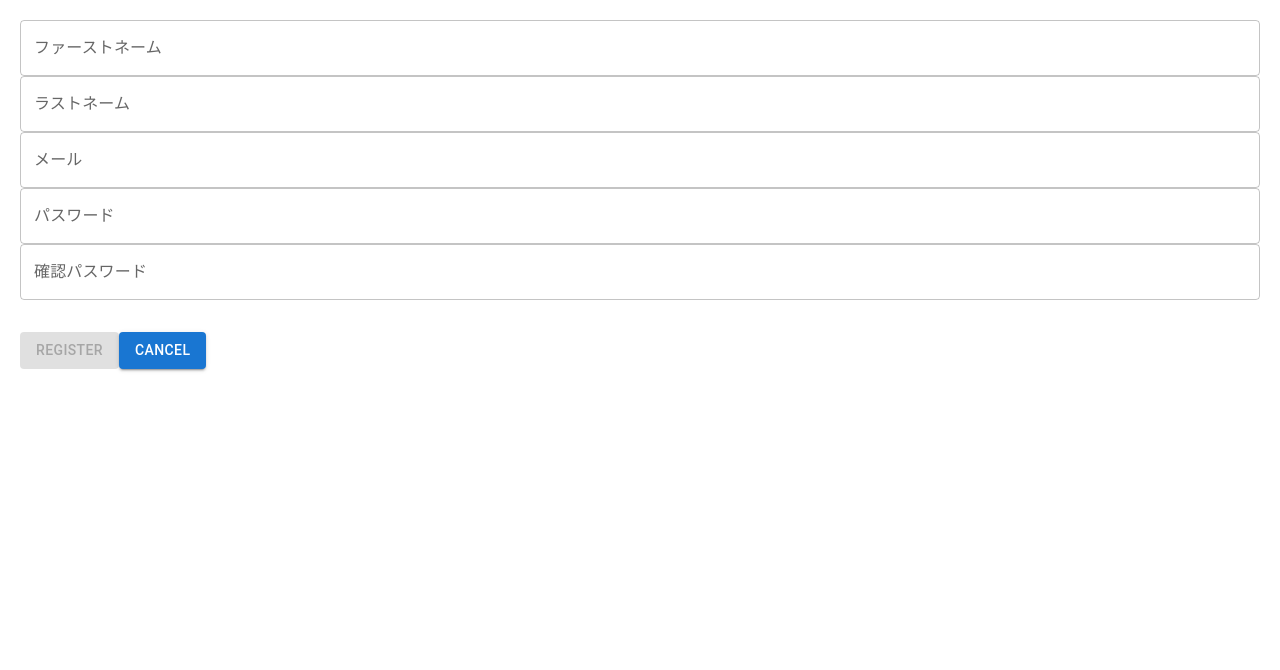
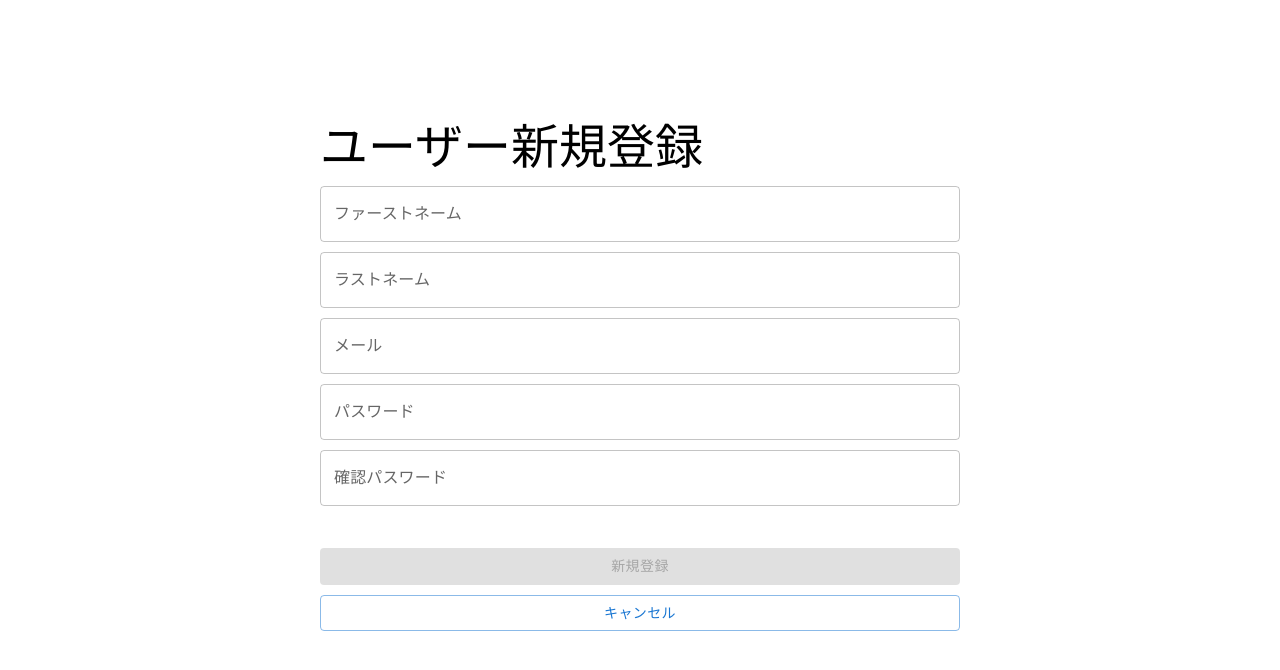
Before and after one commit to FREEZ2385/AttendenceSystem, a React (Create React App) app: page /register in a window 1280 px wide. Shown: the top 670 px of the page. Built offline with nearby package versions, Linux system fonts and the light colour scheme.

Commit message:
[Update] styled login / register page

```diff
--- a/src/components/pages/css/register.css
+++ b/src/components/pages/css/register.css
@@ -1,4 +1,4 @@
 .register {
-  padding: 20px;
+  padding: 15vh 25vw;
   display: grid;
 }
--- a/src/components/pages/login.tsx
+++ b/src/components/pages/login.tsx
@@ -1,7 +1,7 @@
 import React, { useState } from 'react';
-import { Button, TextField } from '@mui/material';
+import { Button, TextField, Typography } from '@mui/material';
 import { useNavigate } from 'react-router-dom';
-import './css/register.css'
+import './css/login.css'
 
 type T = {
   status: number,
@@ -49,28 +49,28 @@ function Login(): JSX.Element {
 
   return (
     <div className="login">
-      <TextField label="メール" variant="outlined" onChange={(event) => setEmail(event.target.value)}/>
-      <TextField label="パスワード" type="password" variant="outlined" onChange={(event) => setPassword(event.target.value)}/>
-      <div>
+      <Typography style={{marginBottom: 10}} variant="h3">勤怠システム</Typography>
+      <TextField style={{marginBottom: 10}} label="メール" variant="outlined" onChange={(event) => setEmail(event.target.value)}/>
+      <TextField style={{marginBottom: 10}} label="パスワード" type="password" variant="outlined" onChange={(event) => setPassword(event.target.value)}/>
         <Button
           variant="contained"
           onClick={() => {
             callBackendAPI();
           }}
+          style={{marginBottom: 10}}
         >
           ログイン
         </Button>
         <Button
-          variant="contained"
+          variant="text"
           onClick={() => {
             navigate("/register");
           }}
         >
-          新規登録
+          ユーザー新規登録
         </Button>
 
         <p> {errorMessage} </p>
-      </div>
     </div>
   );
 }
--- a/src/components/pages/register.tsx
+++ b/src/components/pages/register.tsx
@@ -1,5 +1,5 @@
 import React, { useState } from 'react';
-import { Button, TextField } from '@mui/material';
+import { Button, TextField, Typography } from '@mui/material';
 import { useNavigate } from 'react-router-dom';
 import './css/register.css'
 
@@ -43,27 +43,35 @@ function Register(): JSX.Element {
 
   return (
     <div className="register">
-        <TextField label="ファーストネーム" variant="outlined" onChange={(event) => setFirstName(event.target.value)}/>
-        <TextField label="ラストネーム" variant="outlined" onChange={(event) => setLastName(event.target.value)}/>
-        <TextField label="メール" variant="outlined" onChange={(event) => setEmail(event.target.value)}/>
-        <TextField label="パスワード" type="password" variant="outlined" onChange={(event) => setPassword(event.target.value)}/>
-        <TextField label="確認パスワード" type="password" variant="outlined" onChange={(event) => setPasswordConfirmation(event.target.value)}/>
+        <Typography style={{marginBottom: 10}} variant="h3">ユーザー新規登録</Typography>
+        <TextField style={{marginBottom: 10}} label="ファーストネーム" variant="outlined" onChange={(event) => setFirstName(event.target.value)}/>
+        <TextField style={{marginBottom: 10}} label="ラストネーム" variant="outlined" onChange={(event) => setLastName(event.target.value)}/>
+        <TextField style={{marginBottom: 10}} label="メール" variant="outlined" onChange={(event) => setEmail(event.target.value)}/>
+        <TextField style={{marginBottom: 10}} label="パスワード" type="password" variant="outlined" onChange={(event) => setPassword(event.target.value)}/>
+        <TextField style={{marginBottom: 10}} label="確認パスワード" type="password" variant="outlined" onChange={(event) => setPasswordConfirmation(event.target.value)}/>
         <p> {errorMessage} </p>
-        <div>
         <Button variant="contained"
-            disabled={(password === '' || password.length > 15 || password.length < 8 || password !== passwordConfirmation)}
+                style={{marginBottom: 10}}
+                disabled={(password === '' ||
+                            password.length > 15 ||
+                            password.length < 8 ||
+                            password !== passwordConfirmation)}
                 onClick={() => {
                     callBackendAPI();
-          }}>
-          Register
+                }}
+        >
+        新規登録
         </Button>
-          <Button variant="contained"
-    onClick={e =>
-        { const r = window.confirm("ログイン画面へ戻ります。よろしいですか?"); if(r == true){ navigate("/login")}}
+        <Button variant="outlined"
+                style={{marginBottom: 10}}
+                onClick={() =>
+                  {
+                    const r = window.confirm("ログイン画面へ戻ります。よろしいですか?");
+                    if(r == true){ navigate("/login")}
+                  }
         }>
-    Cancel
+          キャンセル
         </Button>
-        </div>
         </div>
 
   );
```
Also changed, not shown: src/components/pages/css/login.css (line endings or trailing spaces). Lines whose indentation alone changed are shown as unchanged.
